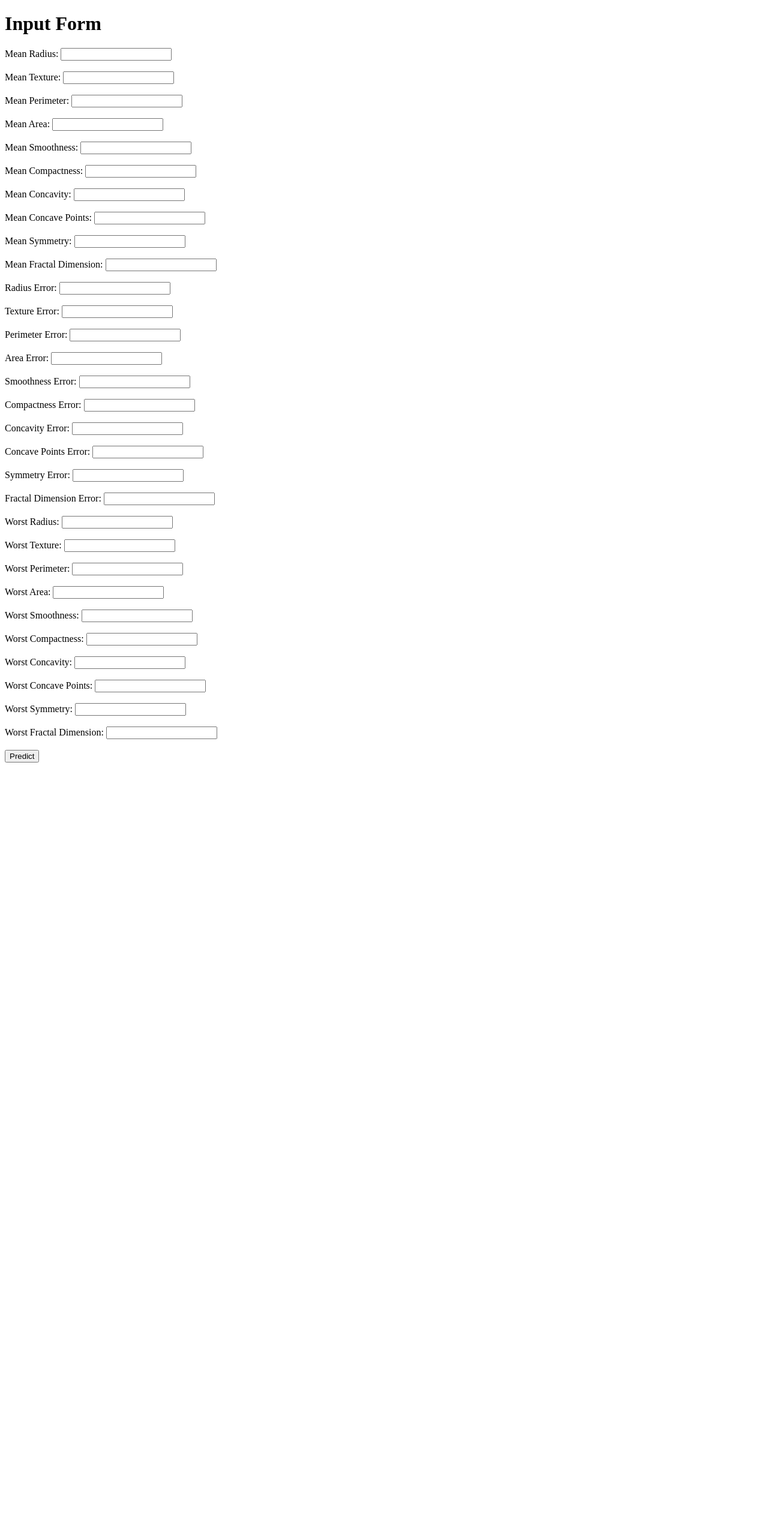
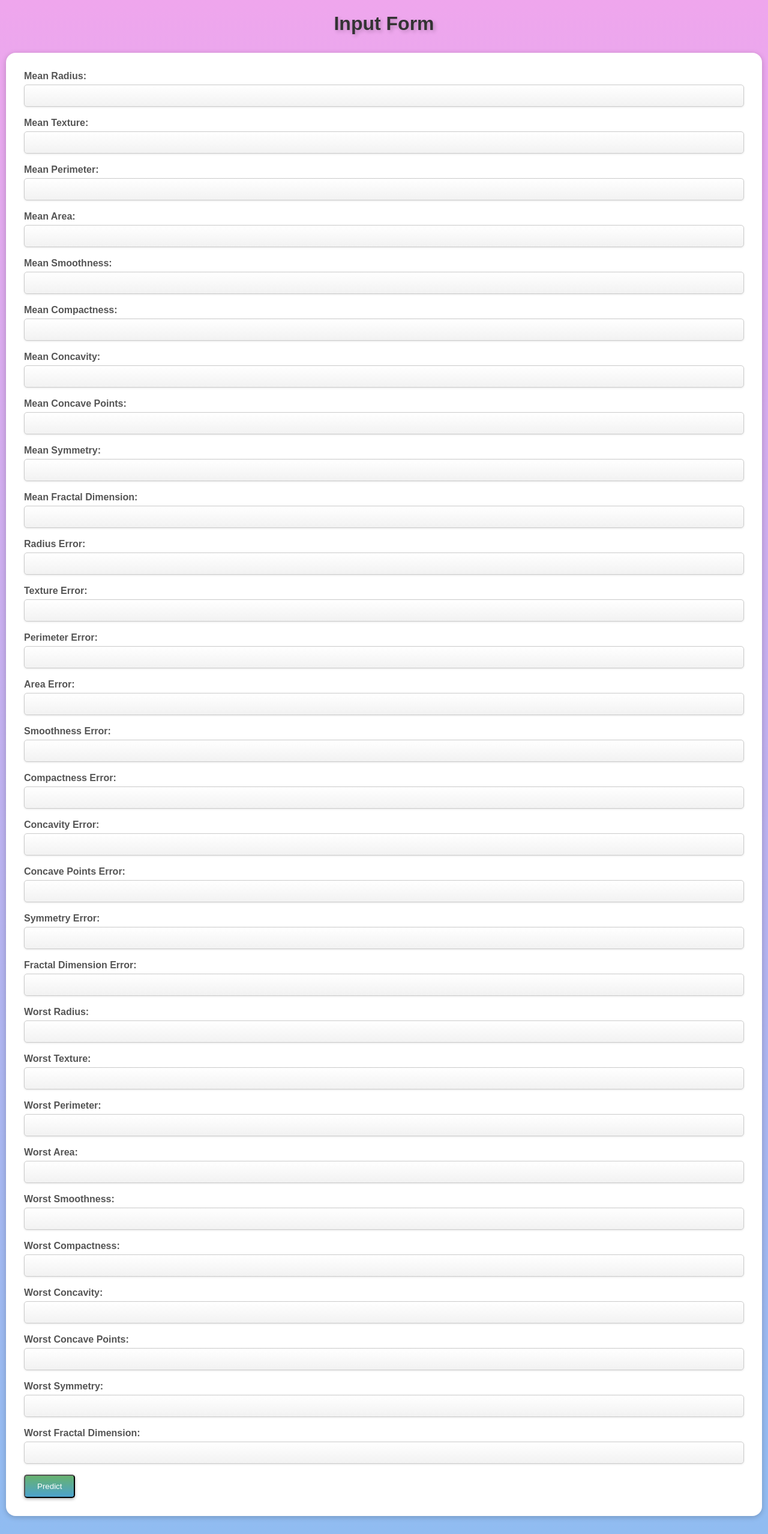
Before and after one commit to rushikesh05/ml_project-Breast-Cancer-Prediction, a Flask app: page / in a window 1280 px wide. Shown: the whole page at 60% size. Before the commit the page ends 1271 px from the top, so only its background shows below. Run offline with Flask 3, Linux system fonts and the light colour scheme; parts of the project's set-up code (start-up, migrations or seed data) failed here and were passed over.

Commit message:
second commit

```diff
--- a/templates/form.html
+++ b/templates/form.html
@@ -3,9 +3,88 @@
 <head>
     <title>Input Form</title>
 </head>
+<style>
+    /* CSS styles for the form */
+    body {
+        font-family: Arial, sans-serif;
+        background: linear-gradient(to bottom, #efa6ed, #90bcf1);
+    }
+
+
+    .container {
+        max-width: 1200px;
+        margin: 30px auto;
+        padding: 30px;
+        background-color: #fff;
+        border-radius: 16px;
+        box-shadow: 0 2px 10px rgba(0, 0, 0, 0.2);
+        animation: fade-in 0.5s ease-out;
+    }
+
+    @keyframes fade-in {
+        0% {
+            opacity: 0;
+            transform: translateY(-20px);
+        }
+        100% {
+            opacity: 1;
+            transform: translateY(0);
+        }
+    }
+
+    h1 {
+        text-align: center;
+        color: #333;
+        text-shadow: 3px 3px 6px rgba(0, 0, 0, 0.2);
+    }
+
+    .form-group {
+        margin-bottom: 20px;
+    }
+
+    label {
+        display: block;
+        font-weight: bold;
+        margin-bottom: 5px;
+        color: #555;
+    }
+
+    input[type="text"],
+    input[type="number"] {
+        width: 100%;
+        padding: 10px;
+        border: 1px solid #ccc;
+        border-radius: 5px;
+        box-sizing: border-box;
+        background: linear-gradient(to bottom, #fff, #f2f2f2);
+        box-shadow: 0 1px 3px rgba(0, 0, 0, 0.1);
+        transition: box-shadow 0.3s;
+    }
+
+    input[type="text"]:focus,
+    input[type="number"]:focus {
+        outline: none;
+        box-shadow: 0 0 5px #88b1e9;
+    }
+
+    #btn {
+        display: inline-block;
+        padding: 10px 20px;
+        background: linear-gradient(to bottom, #67b26f, #4ca2cd);
+        color: #fff;
+        text-decoration: none;
+        border-radius: 5px;
+        box-shadow: 0 2px 5px rgba(0, 0, 0, 0.3);
+        transition: background 0.3s;
+    }
+
+    #btn:hover {
+        background: linear-gradient(to bottom, #4ca2cd, #67b26f);
+    }
+</style>
 <body>
     <h1>Input Form</h1>
-    <form action="/predict" method="POST">
+    <form action="/predict" method="POST" class="container">
         <label for="mean_radius">Mean Radius:</label>
         <input type="text" id="mean_radius" name="mean_radius" required><br><br>
 
@@ -96,7 +175,7 @@
         <label for="worst_fractal_dimension">Worst Fractal Dimension:</label>
         <input type="text" id="worst_fractal_dimension" name="worst_fractal_dimension" required><br><br>
 
-        <input type="submit" value="Predict">
+        <input type="submit" id="btn" value="Predict">
     </form>
 </body>
 </html>
```
Also changed, not shown: templates/result.html (+18 -0 lines), 2 other files.
